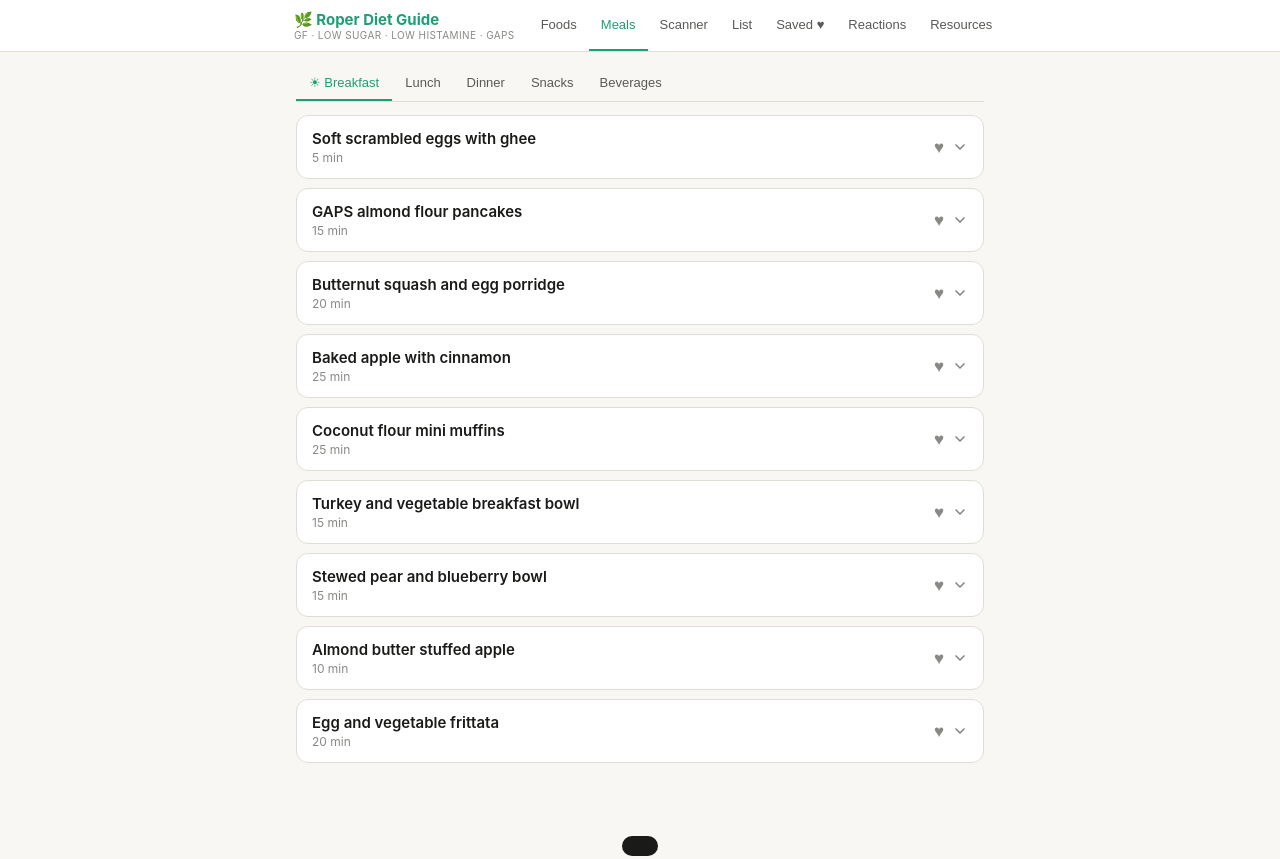
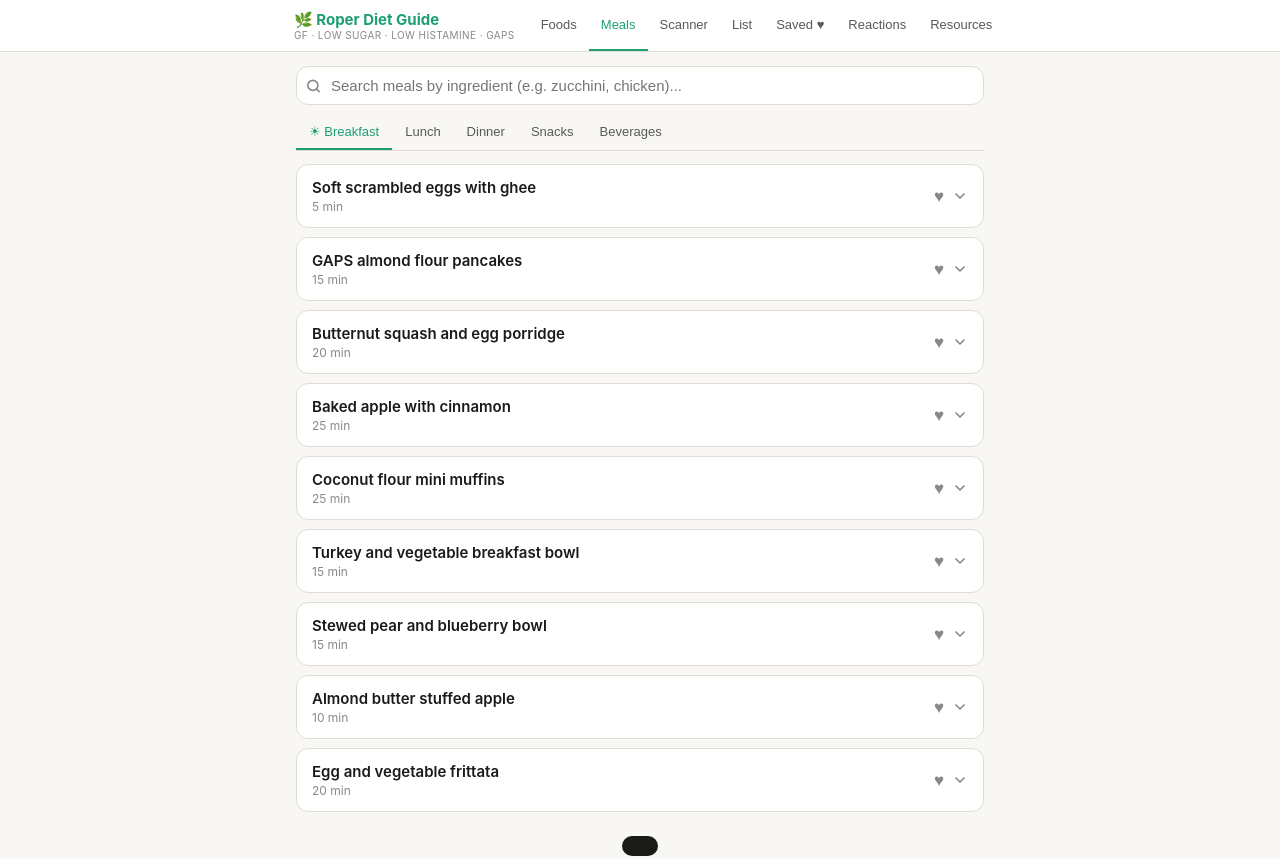
Before and after one commit to roperwtxb-tech/roper-diet-guide, a plain HTML site: page index.html in a window 1280 px wide. Both pictures are taken after a click on the button "Meals". Before the commit the page ends 810 px from the top, so only its background shows below. Drawn offline with Linux system fonts and the light colour scheme.

Commit message:
Add search across meals by ingredient

```diff
--- a/index.html
+++ b/index.html
@@ -198,6 +198,11 @@ textarea.finp{resize:vertical;min-height:65px;line-height:1.5}
 </div>
 
 <div class="pg" id="pg-meals">
+ <div class="sw" style="margin-bottom:10px">
+  <svg width="15" height="15" viewBox="0 0 24 24" fill="none" stroke="currentColor" stroke-width="2.5" stroke-linecap="round" stroke-linejoin="round"><circle cx="11" cy="11" r="8"/><line x1="21" y1="21" x2="16.65" y2="16.65"/></svg>
+  <input class="si" id="mealIngSrch" type="text" placeholder="Search meals by ingredient (e.g. zucchini, chicken)..." oninput="filterMealsByIngredient(this.value)"/>
+ </div>
+ <div id="mealNormalArea">
   <div class="stabs" id="mealTabs">
    <button class="stab on" onclick="setMT('breakfast',this)">&#9728; Breakfast</button>
    <button class="stab" onclick="setMT('lunch',this)">Lunch</button>
@@ -206,6 +211,8 @@ textarea.finp{resize:vertical;min-height:65px;line-height:1.5}
    <button class="stab" onclick="setMT('beverages',this)">Beverages</button>
   </div>
   <div id="mealGrid"></div>
+ </div>
+ <div id="mealSearchResults" style="display:none"></div>
 </div>
 
 <div class="pg" id="pg-scanner">
@@ -684,6 +691,49 @@ var MEALS = [
  {n:"Turmeric and ginger warm drink",tab:"beverages",t:"10 min",d:"An anti-inflammatory golden drink.",i:["1 cup full-fat coconut milk (clean label)","1/4 tsp ground turmeric","1/4 tsp fresh ginger grated","Pinch black pepper","Tiny raw honey (optional age 2+)"],s:["Warm coconut milk gently. Do not boil.","Whisk in turmeric, ginger and pepper.","Pour into cup. Add tiny honey if desired."],nt:"Turmeric is anti-inflammatory and gut-supportive.",sh:["Full-fat coconut milk (clean label)","Ground turmeric","Fresh ginger root","Raw honey"]}
 ];
 
+function filterMealsByIngredient(q){
+ q=(q||'').trim().toLowerCase();
+ var wrap=document.getElementById('mealSearchResults');
+ var normalArea=document.getElementById('mealNormalArea');
+ if(!q){
+  wrap.style.display='none';
+  wrap.innerHTML='';
+  if(normalArea) normalArea.style.display='';
+  return;
+ }
+ if(normalArea) normalArea.style.display='none';
+ wrap.style.display='block';
+ var tabLabel={breakfast:'Breakfast',lunch:'Lunch',dinner:'Dinner',snacks:'Snacks',beverages:'Beverages'};
+ var matches=MEALS.filter(function(m){
+  if(m.n && m.n.toLowerCase().indexOf(q)!==-1) return true;
+  if(m.i && m.i.some(function(ing){return ing.toLowerCase().indexOf(q)!==-1;})) return true;
+  return false;
+ });
+ var html='';
+ if(matches.length===0){
+  html='<div class="empty">No meals found containing &#39;'+esc(q)+'&#39;. Try a different ingredient.</div>';
+ } else {
+  html='<div style="font-size:12px;color:var(--t3);margin-bottom:10px">'+matches.length+' meal'+(matches.length===1?'':'s')+' found across all meal types</div>';
+  matches.forEach(function(m){
+   var ingList=m.i.map(function(x){return '<li>'+x+'</li>';}).join('');
+   var stepList=m.s.map(function(x){return '<li>'+x+'</li>';}).join('');
+   html+='<div class="mc">'+
+    '<div class="mch" onclick="this.parentElement.classList.toggle(&#39;open&#39;)">'+
+     '<div><div class="mct">'+m.n+'</div><div class="mcm">'+(tabLabel[m.tab]||m.tab)+' &middot; '+m.t+'</div></div>'+
+     '<div class="mcr">'+chev+'</div>'+
+    '</div>'+
+    '<div class="mcb">'+
+     '<p style="font-size:13px;color:var(--t2);margin-bottom:8px">'+m.d+'</p>'+
+     '<div class="ms"><h4>Ingredients</h4><ul>'+ingList+'</ul></div>'+
+     '<div class="ms"><h4>Steps</h4><ol>'+stepList+'</ol></div>'+
+     (m.nt?'<div class="nbox"><h4>Note</h4><p>'+m.nt+'</p></div>':'')+
+    '</div>'+
+   '</div>';
+  });
+ }
+ wrap.innerHTML=html;
+}
+
 // ── RESOURCES DATA ──────────────────────────────────────
 var RES = [
  {icon:"&#127807;",title:"Gluten-Free Diet",sub:"What it is and why it matters",body:"<h3>What is gluten?</h3><p>Gluten is a protein found in wheat, barley, rye and most oats. In people with celiac disease or gluten sensitivity it triggers an immune response that damages the small intestine lining, impairing nutrient absorption and causing widespread inflammation.</p><h3>What to avoid</h3><ul><li><strong>Wheat products</strong> - bread, pasta, flour, crackers, biscuits, pizza dough</li><li><strong>Barley and rye</strong> - often in soups, cereals, malt products</li><li><strong>Hidden gluten</strong> - soy sauce, bouillon cubes, malt vinegar, many spice blends</li><li><strong>Cross-contamination</strong> - shared cooking surfaces, fryer oil, restaurant kitchens</li></ul><h3>In this combined protocol</h3><p>Because GAPS already excludes all grains, the combined protocol is automatically gluten-free. The GF label helps catch hidden gluten in processed products and seasonings. Use the Scanner tab to check any unfamiliar product.</p><h3>Research</h3><p>A 2022 systematic review in <em>Nutrients</em> confirmed that a strict gluten-free diet leads to significant improvements in intestinal permeability, symptom burden and quality of life in children with celiac disease and gluten sensitivity.</p><p class='cite'>Vici et al., Nutrients (2022); Catassi et al., Nutrients (2017)</p>"},
```
Lines whose indentation alone changed are shown as unchanged.
